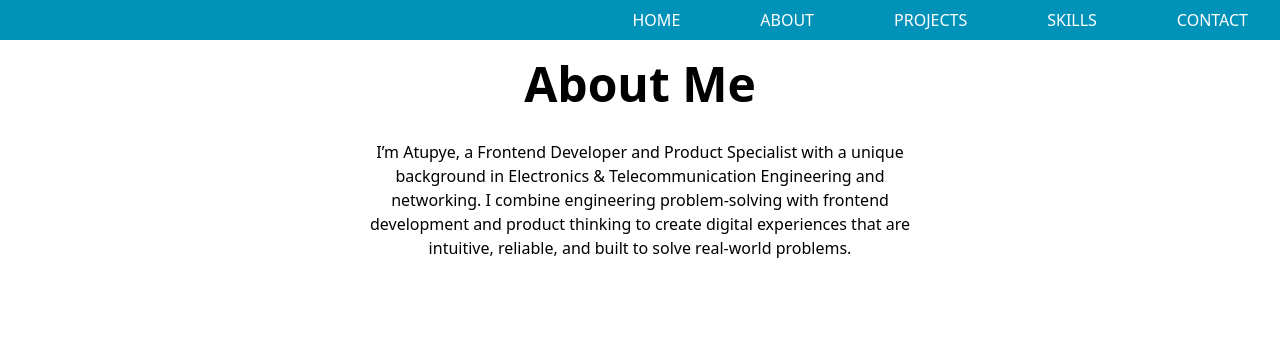
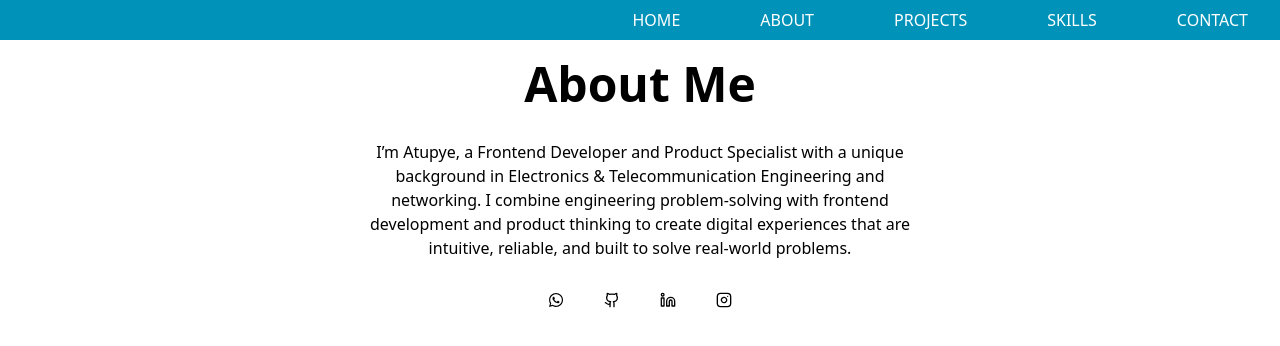
Before and after one commit to ibrahimherith/atu-portfolio, a React (Vite) app: page /about in a window 1280 px wide. Shown: the top 346 px of the page. Built offline with nearby package versions, Linux system fonts and the light colour scheme; a web font is replaced by a local one.

Commit message:
Added social links

```diff
--- a/src/pages/AboutPage.jsx
+++ b/src/pages/AboutPage.jsx
@@ -1,4 +1,6 @@
+import { LuGithub, LuInstagram, LuLinkedin } from "react-icons/lu";
 import Navbar from "../components/Navbar";
+import { FaWhatsapp } from "react-icons/fa";
 
 const AboutPage = () => {
   return (
@@ -12,7 +14,7 @@ const AboutPage = () => {
           <h1 className="text-center text-3xl md:text-5xl font-bold">About Me</h1>
         </div>
 
-        <div className="text-center flex items-center h-full px-8 md:w-1/2">
+        <div className="text-center items-center h-full px-8 md:w-1/2">
           <p className="">
             I’m Atupye, a Frontend Developer and Product Specialist with a unique
             background in Electronics & Telecommunication Engineering and networking.
@@ -20,6 +22,34 @@ const AboutPage = () => {
             to create digital experiences that are intuitive, reliable, and built to solve real-world
             problems.
           </p>
+
+          <div className="flex flex-cols justify-center gap-10 pt-8">
+
+            <div className="flex items-center gap-2">
+              <a href="https://wa.me/255684480379" className="">
+                <FaWhatsapp className=""/>
+              </a>
+            </div>
+
+            <div>
+              <a href="https://github.com/atupyeetwevee" className="">
+                <LuGithub className=""/>
+              </a>
+            </div>
+
+            <div>
+              <a href="www.linkedin.com/in/atu-tweve-a38979262">
+                <LuLinkedin />
+              </a>
+            </div>
+
+            <div>
+              <a href="https://www.instagram.com/">
+                <LuInstagram />
+              </a>
+            </div>
+
+          </div>
         </div>
 
       </section>
--- a/src/pages/ProjectsPage.jsx
+++ b/src/pages/ProjectsPage.jsx
@@ -20,7 +20,7 @@ const ProjectPage = () => {
               <div className="">
                 <img src="dev 2.jpg" className="md:w-50 rounded-md"/>
               </div>
-              <h3 className="text-2xl">Project 1</h3>
+              <h3 className="text-xl">HRM SYSTEM</h3>
             </div>
           </a>
 
@@ -31,7 +31,7 @@ const ProjectPage = () => {
               <div className="">
                 <img src="dev 2.jpg" className="md:w-50 rounded-md"/>
               </div>
-              <h3 className="text-2xl">Project 2</h3>
+              <h3 className="text-xl">MY PORTFOLIO</h3>
             </div>
           </a>
 
```
Also changed, not shown: src/pages/ContactPage.jsx (line endings or trailing spaces).
